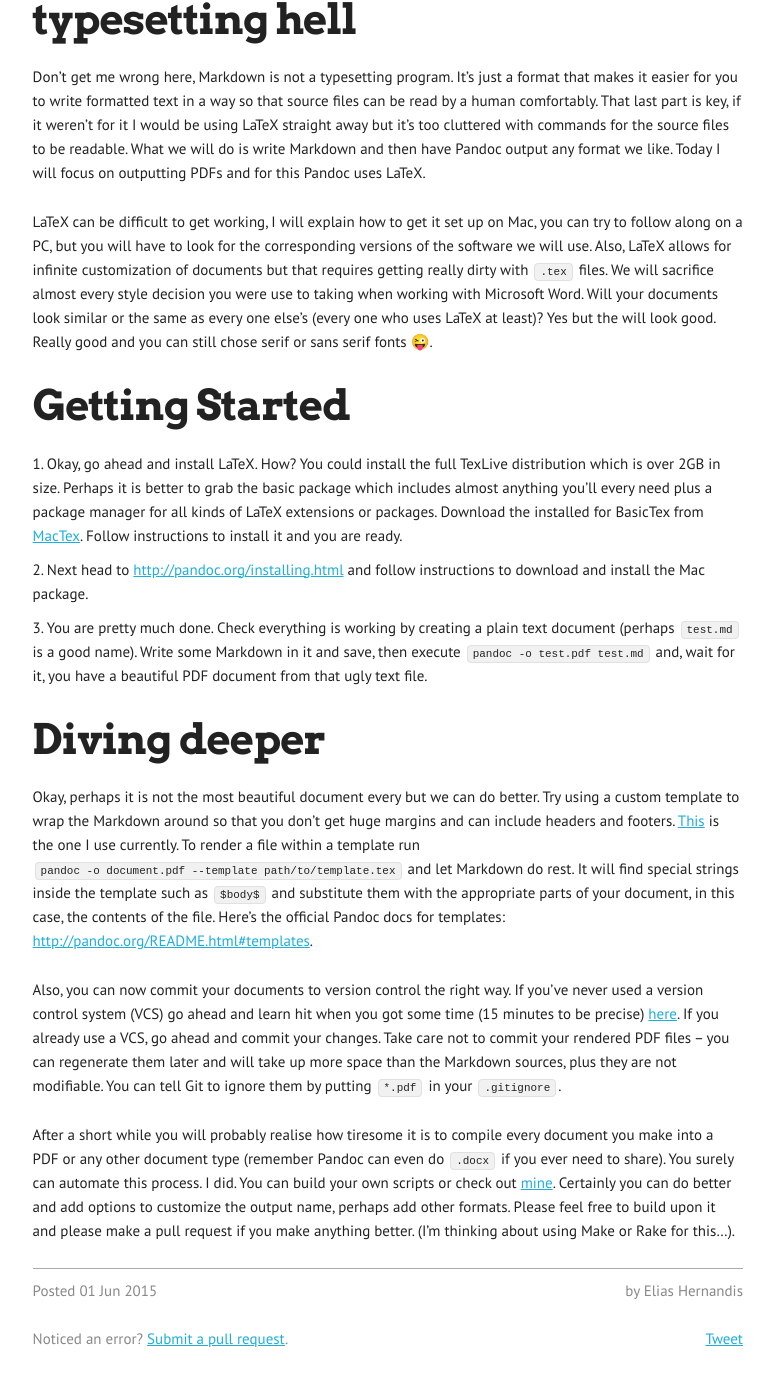
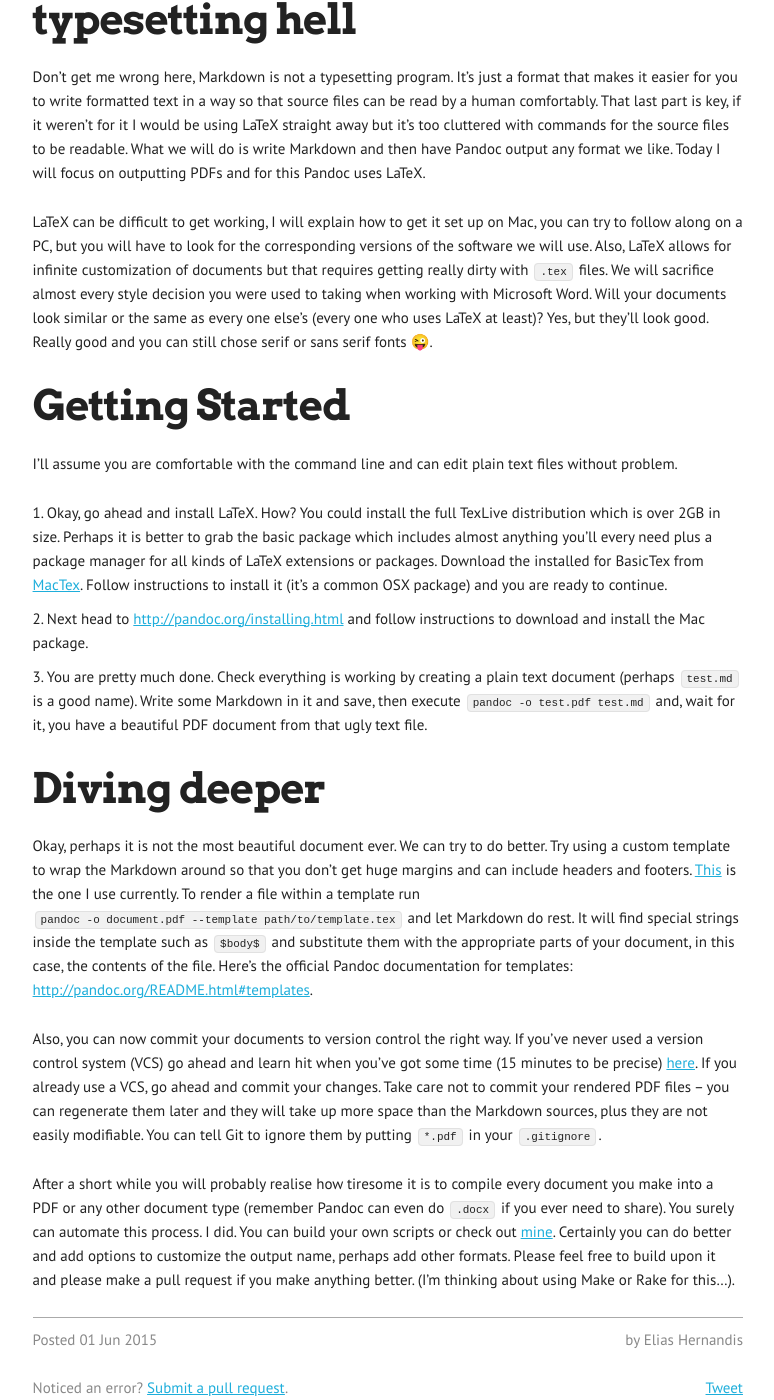
Before and after one commit to knifecake/interwebs, a Jekyll site: the page built from _posts/2015-06-01-my-document-workflow.md, in a window 1280 px wide and 1400 px high, scrolled down 492 px. Shown: the whole window, without its empty margins (377-1151 px from the left). Built offline with Jekyll 4.4.1, drawn with Linux system fonts in a browser that asks for light colours; comment, search, counter and statistics services are not loaded.

Commit message:
This time we got it.

```diff
--- a/_posts/2015-06-01-my-document-workflow.md
+++ b/_posts/2015-06-01-my-document-workflow.md
@@ -11,18 +11,20 @@
 
 Don't get me wrong here, Markdown is not a typesetting program. It's just a format that makes it easier for you to write formatted text in a way so that source files can be read by a human comfortably. That last part is key, if it weren't for it I would be using LaTeX straight away but it's too cluttered with commands for the source files to be readable. What we will do is write Markdown and then have Pandoc output any format we like. Today I will focus on outputting PDFs and for this Pandoc uses LaTeX.
 
-LaTeX can be difficult to get working, I will explain how to get it set up on Mac, you can try to follow along on a PC, but you will have to look for the corresponding versions of the software we will use. Also, LaTeX allows for infinite customization of documents but that requires getting really dirty with `.tex` files. We will sacrifice almost every style decision you were use to taking when working with Microsoft Word. Will your documents look similar or the same as every one else's (every one who uses LaTeX at least)? Yes but the will look good. Really good and you can still chose serif or sans serif fonts 😜.
+LaTeX can be difficult to get working, I will explain how to get it set up on Mac, you can try to follow along on a PC, but you will have to look for the corresponding versions of the software we will use. Also, LaTeX allows for infinite customization of documents but that requires getting really dirty with `.tex` files. We will sacrifice almost every style decision you were used to taking when working with Microsoft Word. Will your documents look similar or the same as every one else's (every one who uses LaTeX at least)? Yes, but they'll look good. Really good and you can still chose serif or sans serif fonts 😜.
 
 ## Getting Started
 
-1. Okay, go ahead and install LaTeX. How? You could install the full TexLive distribution which is over 2GB in size. Perhaps it is better to grab the basic package which includes almost anything you'll every need plus a package manager for all kinds of LaTeX extensions or packages. Download the installed for BasicTex from [MacTex](https://www.tug.org/mactex/morepackages.html "MacTex, Tex Users Group"). Follow instructions to install it and you are ready.
+I'll assume you are comfortable with the command line and can edit plain text files without problem.
+
+1. Okay, go ahead and install LaTeX. How? You could install the full TexLive distribution which is over 2GB in size. Perhaps it is better to grab the basic package which includes almost anything you'll every need plus a package manager for all kinds of LaTeX extensions or packages. Download the installed for BasicTex from [MacTex](https://www.tug.org/mactex/morepackages.html "MacTex, Tex Users Group"). Follow instructions to install it (it's a common OSX package) and you are ready to continue.
 2. Next head to [http://pandoc.org/installing.html](http://pandoc.org/installing.html "Pandoc Install page") and follow instructions to download and install the Mac package.
 3. You are pretty much done. Check everything is working by creating a plain text document (perhaps `test.md` is a good name). Write some Markdown in it and save, then execute `pandoc -o test.pdf test.md` and, wait for it, you have a beautiful PDF document from that ugly text file.
 
 ## Diving deeper
 
-Okay, perhaps it is not the most beautiful document every but we can do better. Try using a custom template to wrap the Markdown around so that you don't get huge margins and can include headers and footers. [This](https://gist.github.com/knifecake/d5a197f60e8d3d271a19 "LaTeX template") is the one I use currently. To render a file within a template run `pandoc -o document.pdf --template path/to/template.tex` and let Markdown do rest. It will find special strings inside the template such as `$body$` and substitute them with the appropriate parts of your document, in this case, the contents of the file. Here's the official Pandoc docs for templates: [http://pandoc.org/README.html#templates](http://pandoc.org/README.html#templates "Pandoc template documentation").
+Okay, perhaps it is not the most beautiful document ever. We can try to do better. Try using a custom template to wrap the Markdown around so that you don't get huge margins and can include headers and footers. [This](https://github.com/knifecake/dotfiles/blob/master/osx/school-tools/templates/default.tex.template "LaTeX template") is the one I use currently. To render a file within a template run `pandoc -o document.pdf --template path/to/template.tex` and let Markdown do rest. It will find special strings inside the template such as `$body$` and substitute them with the appropriate parts of your document, in this case, the contents of the file. Here's the official Pandoc documentation for templates: [http://pandoc.org/README.html#templates](http://pandoc.org/README.html#templates "Pandoc template documentation").
 
-Also, you can now commit your documents to version control the right way. If you've never used a version control system (VCS) go ahead and learn hit when you got some time (15 minutes to be precise) [here](    https://try.github.io/ "Interactive Git tutorial"). If you already use a VCS, go ahead and commit your changes. Take care not to commit your rendered PDF files – you can regenerate them later and will take up more space than the Markdown sources, plus they are not modifiable. You can tell Git to ignore them by putting `*.pdf` in your `.gitignore`.
+Also, you can now commit your documents to version control the right way. If you've never used a version control system (VCS) go ahead and learn hit when you've got some time (15 minutes to be precise) [here](https://try.github.io/ "Interactive Git tutorial"). If you already use a VCS, go ahead and commit your changes. Take care not to commit your rendered PDF files – you can regenerate them later and they will take up more space than the Markdown sources, plus they are not easily modifiable. You can tell Git to ignore them by putting `*.pdf` in your `.gitignore`.
 
 After a short while you will probably realise how tiresome it is to compile every document you make into a PDF or any other document type (remember Pandoc can even do `.docx` if you ever need to share). You surely can automate this process. I did. You can build your own scripts or check out [mine](https://github.com/knifecake/dotfiles/blob/master/osx/scripts/produce "A script to automate compilation"). Certainly you can do better and add options to customize the output name, perhaps add other formats. Please feel free to build upon it and please make a pull request if you make anything better. (I'm thinking about using Make or Rake for this...).
```
